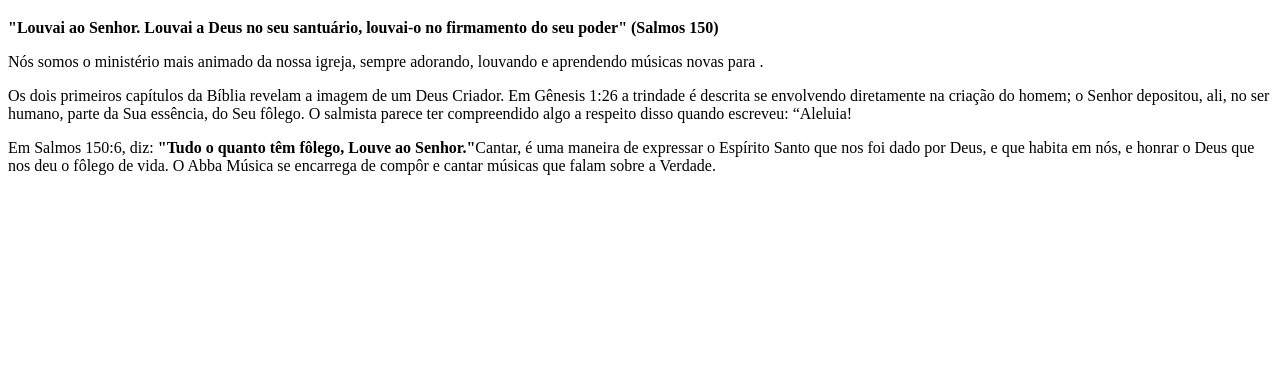
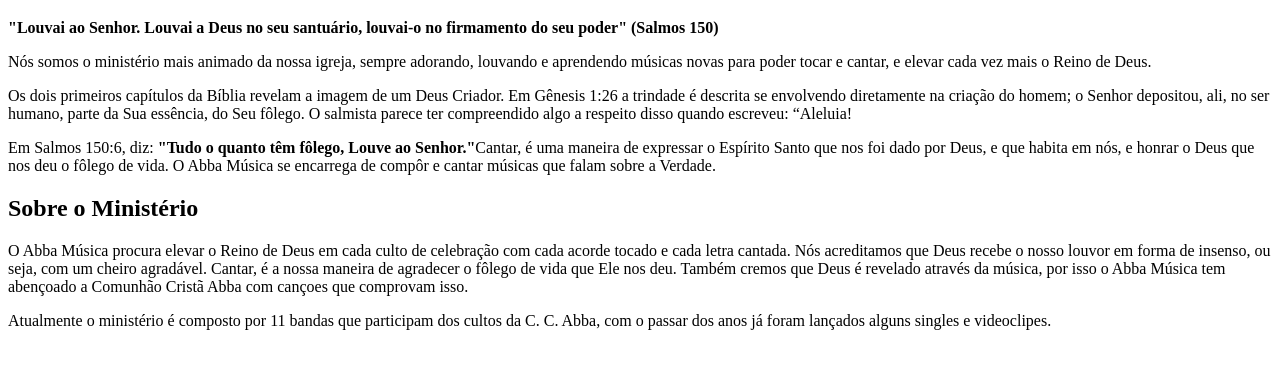
Before and after one commit to stefanoleticia/PC2024, a plain HTML site: page index.html in a window 1280 px wide. Shown: the part 61-430 px from the top of the page. Drawn offline with Linux system fonts and the light colour scheme.

Commit message:
Update index.html

```diff
--- a/index.html
+++ b/index.html
@@ -8,8 +8,11 @@
 <body>
     <h1>Ministério de Música da Comunhão Cristã Abba</h1>
     <p><strong>"Louvai ao Senhor. Louvai a Deus no seu santuário, louvai-o no firmamento do seu poder" (Salmos 150)</strong></p>
-    <p>Nós somos o ministério mais animado da nossa igreja, sempre adorando, louvando e aprendendo músicas novas para .</p>
+    <p>Nós somos o ministério mais animado da nossa igreja, sempre adorando, louvando e aprendendo músicas novas para poder tocar e cantar, e elevar cada vez mais o Reino de Deus.</p>
     <p>Os dois primeiros capítulos da Bíblia revelam a imagem de um Deus Criador. Em Gênesis 1:26 a trindade é descrita se envolvendo diretamente na criação do homem; o Senhor depositou, ali, no ser humano, parte da Sua essência, do Seu fôlego. O salmista parece ter compreendido algo a respeito disso quando escreveu: “Aleluia! </p>
     <p>Em Salmos 150:6, diz: <strong>"Tudo o quanto têm fôlego, Louve ao Senhor."</strong>Cantar, é uma maneira de expressar o Espírito Santo que nos foi dado por Deus, e que habita em nós, e honrar o Deus que nos deu o fôlego de vida. O Abba Música se encarrega de compôr e cantar músicas que falam sobre a Verdade.</p>
+<h2>Sobre o Ministério</h2>
+    <p>O Abba Música procura elevar o Reino de Deus em cada culto de celebração com cada acorde tocado e cada letra cantada. Nós acreditamos que Deus recebe o nosso louvor em forma de insenso, ou seja, com um cheiro agradável. Cantar, é a nossa maneira de agradecer o fôlego de vida que Ele nos deu. Também cremos que Deus é revelado através da música, por isso o Abba Música tem abençoado a Comunhão Cristã Abba com cançoes que comprovam isso. </p>
+    <p>Atualmente o ministério é composto por 11 bandas que participam dos cultos da C. C. Abba, com o passar dos anos já foram lançados alguns singles e videoclipes.</p>
 </body>
 </html>
```
